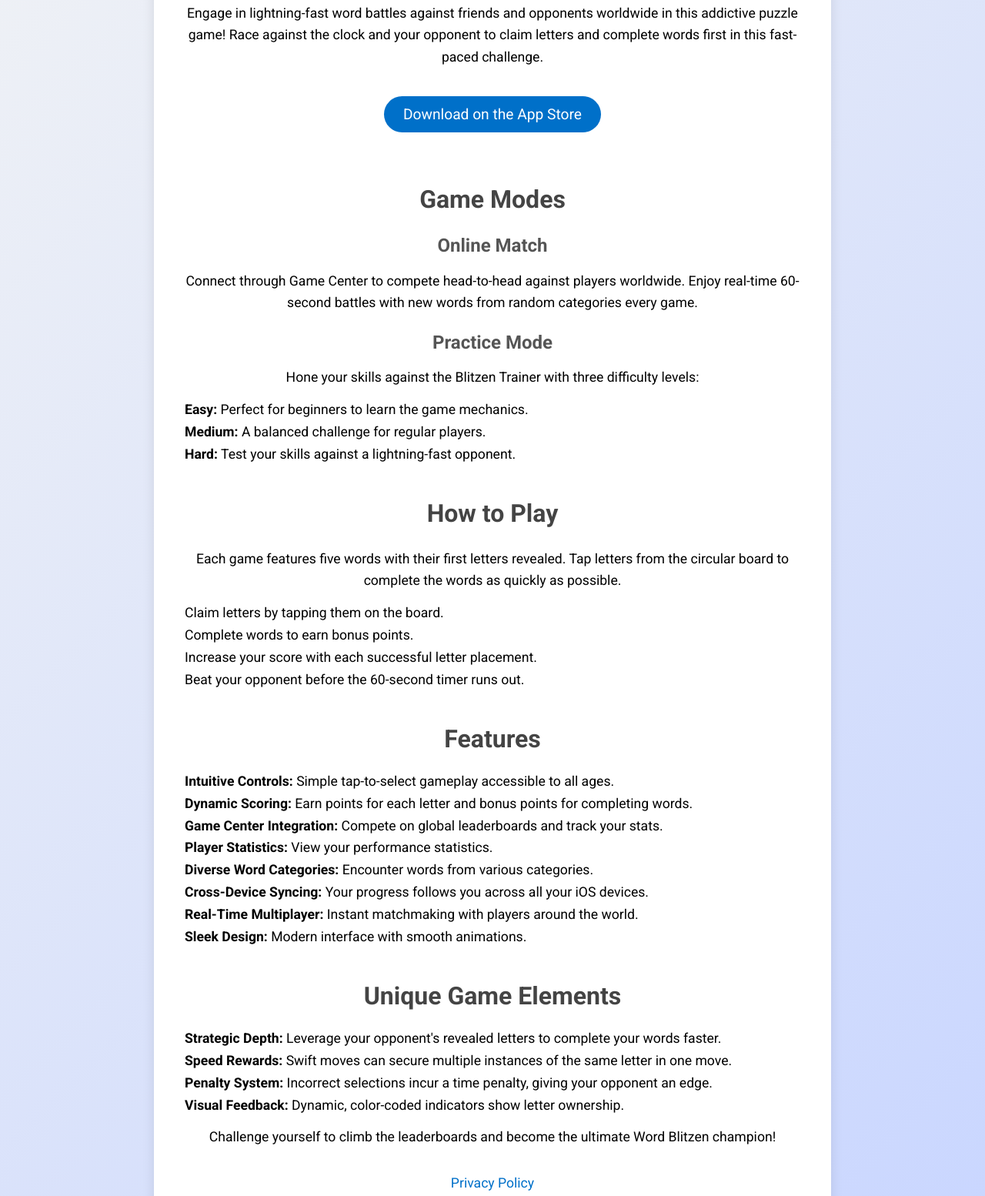
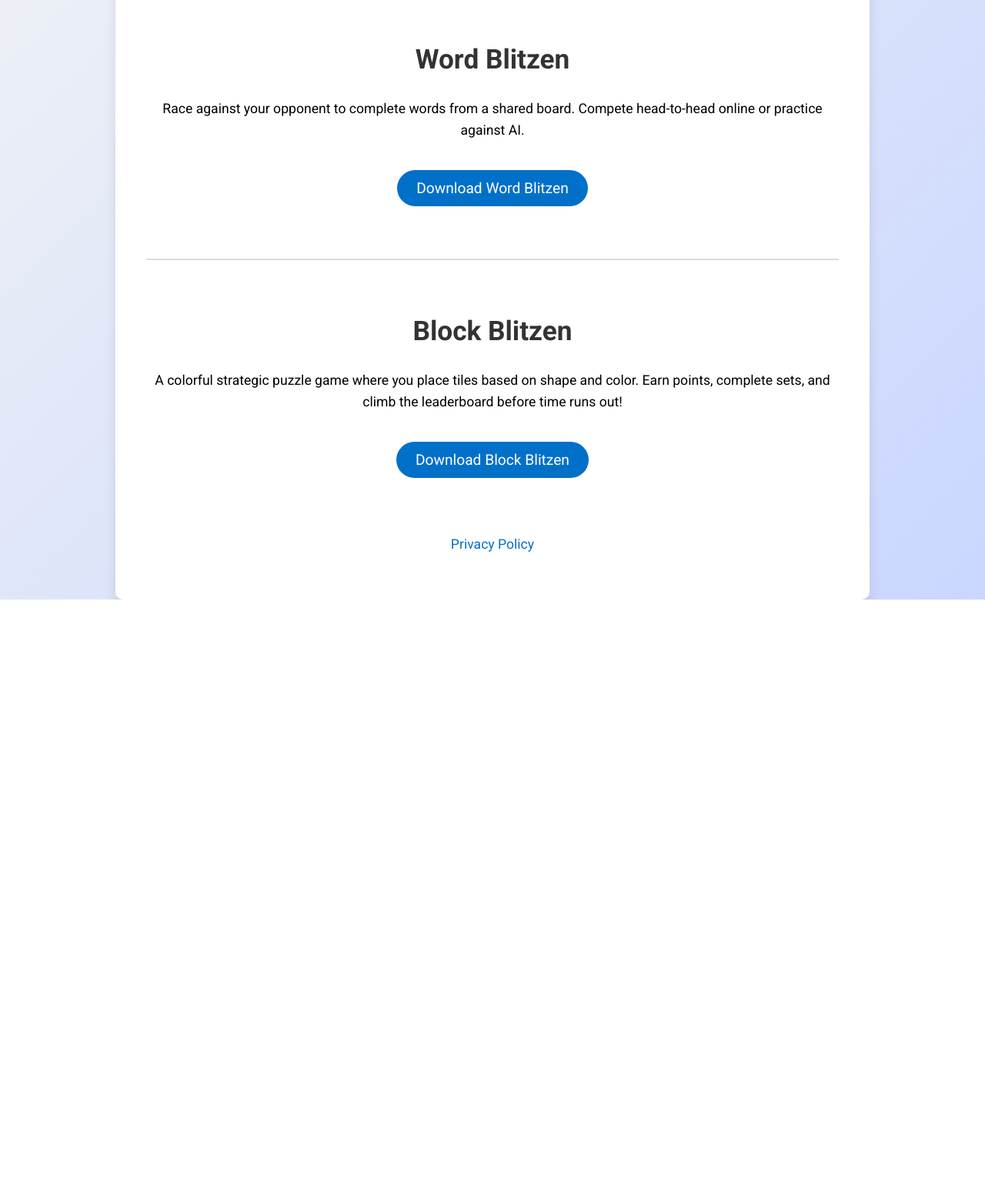
Before and after one commit to hotpotatoapps/hotpotatoapps.github.io, a plain HTML site: page index.html in a window 1280 px wide. Shown: the part 183-1737 px from the top of the page at 77% size. After the commit the page ends 962 px from the top, so only its background shows below. Drawn offline with Linux system fonts and the light colour scheme.

Commit message:
Added Block Blitzen

```diff
--- a/index.html
+++ b/index.html
@@ -3,7 +3,7 @@
 <head>
   <meta charset="UTF-8">
   <meta name="viewport" content="width=device-width, initial-scale=1">
-  <title>Word Blitzen - Hot Potato Apps</title>
+  <title>Hot Potato Apps - Word Blitzen & Block Blitzen</title>
   <link href="https://fonts.googleapis.com/css?family=Roboto:400,700" rel="stylesheet">
   <style>
     body {
@@ -17,7 +17,7 @@
       min-height: 100vh;
     }
     .container {
-      max-width: 800px;
+      max-width: 900px;
       width: 90%;
       background: #fff;
       border-radius: 10px;
@@ -25,30 +25,28 @@
       padding: 40px;
       text-align: center;
     }
+    h1, h2, h3 {
+      color: #333;
+    }
     h1 {
       font-size: 2.8em;
       margin-bottom: 0.3em;
-      color: #333;
     }
     h2 {
-      font-size: 2em;
-      margin-top: 1.5em;
-      color: #444;
+      font-size: 2.2em;
+      margin-top: 2em;
     }
     h3 {
       font-size: 1.5em;
       margin-bottom: 0.5em;
-      color: #555;
     }
-    p {
+    p, ul, li {
       font-size: 1.1em;
-      margin-bottom: 1em;
       line-height: 1.6;
     }
     ul {
       list-style: none;
       padding: 0;
-      font-size: 1.1em;
       text-align: left;
     }
     li {
@@ -71,6 +69,10 @@
     .section {
       margin-bottom: 2em;
     }
+    .divider {
+      border-top: 2px solid #ddd;
+      margin: 3em 0;
+    }
     a {
       color: #0070c9;
       text-decoration: none;
@@ -82,62 +84,24 @@
 </head>
 <body>
   <div class="container">
-    <h1>Word Blitzen</h1>
-    <p>Head-to-Head Word Puzzle</p>
-    <p>Engage in lightning-fast word battles against friends and opponents worldwide in this addictive puzzle game! Race against the clock and your opponent to claim letters and complete words first in this fast-paced challenge.</p>
-
-    <a class="app-link" href="https://apps.apple.com/us/app/word-blitzen/id6742672151" target="_blank">Download on the App Store</a>
+    <h1>Hot Potato Apps</h1>
+    <p>Fast-paced puzzle games that will challenge your mind and reflexes!</p>
 
     <div class="section">
-      <h2>Game Modes</h2>
-      <h3>Online Match</h3>
-      <p>Connect through Game Center to compete head-to-head against players worldwide. Enjoy real-time 60-second battles with new words from random categories every game.</p>
-      <h3>Practice Mode</h3>
-      <p>Hone your skills against the Blitzen Trainer with three difficulty levels:</p>
-      <ul>
-        <li><strong>Easy:</strong> Perfect for beginners to learn the game mechanics.</li>
-        <li><strong>Medium:</strong> A balanced challenge for regular players.</li>
-        <li><strong>Hard:</strong> Test your skills against a lightning-fast opponent.</li>
-      </ul>
+      <h2>Word Blitzen</h2>
+      <p>Race against your opponent to complete words from a shared board. Compete head-to-head online or practice against AI.</p>
+      <a class="app-link" href="https://apps.apple.com/us/app/word-blitzen/id6742672151" target="_blank">Download Word Blitzen</a>
     </div>
 
+    <div class="divider"></div>
+
     <div class="section">
-      <h2>How to Play</h2>
-      <p>Each game features five words with their first letters revealed. Tap letters from the circular board to complete the words as quickly as possible.</p>
-      <ul>
-        <li>Claim letters by tapping them on the board.</li>
-        <li>Complete words to earn bonus points.</li>
-        <li>Increase your score with each successful letter placement.</li>
-        <li>Beat your opponent before the 60-second timer runs out.</li>
-      </ul>
+      <h2>Block Blitzen</h2>
+      <p>A colorful strategic puzzle game where you place tiles based on shape and color. Earn points, complete sets, and climb the leaderboard before time runs out!</p>
+      <a class="app-link" href="https://apps.apple.com/us/app/block-blitzen/id6743097438" target="_blank">Download Block Blitzen</a>
     </div>
 
-    <div class="section">
-      <h2>Features</h2>
-      <ul>
-        <li><strong>Intuitive Controls:</strong> Simple tap-to-select gameplay accessible to all ages.</li>
-        <li><strong>Dynamic Scoring:</strong> Earn points for each letter and bonus points for completing words.</li>
-        <li><strong>Game Center Integration:</strong> Compete on global leaderboards and track your stats.</li>
-        <li><strong>Player Statistics:</strong> View your performance statistics.</li>
-        <li><strong>Diverse Word Categories:</strong> Encounter words from various categories.</li>
-        <li><strong>Cross-Device Syncing:</strong> Your progress follows you across all your iOS devices.</li>
-        <li><strong>Real-Time Multiplayer:</strong> Instant matchmaking with players around the world.</li>
-        <li><strong>Sleek Design:</strong> Modern interface with smooth animations.</li>
-      </ul>
-    </div>
-
-    <div class="section">
-      <h2>Unique Game Elements</h2>
-      <ul>
-        <li><strong>Strategic Depth:</strong> Leverage your opponent's revealed letters to complete your words faster.</li>
-        <li><strong>Speed Rewards:</strong> Swift moves can secure multiple instances of the same letter in one move.</li>
-        <li><strong>Penalty System:</strong> Incorrect selections incur a time penalty, giving your opponent an edge.</li>
-        <li><strong>Visual Feedback:</strong> Dynamic, color-coded indicators show letter ownership.</li>
-      </ul>
-      <p>Challenge yourself to climb the leaderboards and become the ultimate Word Blitzen champion!</p>
-    </div>
-
-    <p><a href="word_blitzen_privacy_statement.html">Privacy Policy</a></p>
+    <p style="margin-top: 3em;"><a href="word_blitzen_privacy_statement.html">Privacy Policy</a></p>
   </div>
 </body>
 </html>
```
